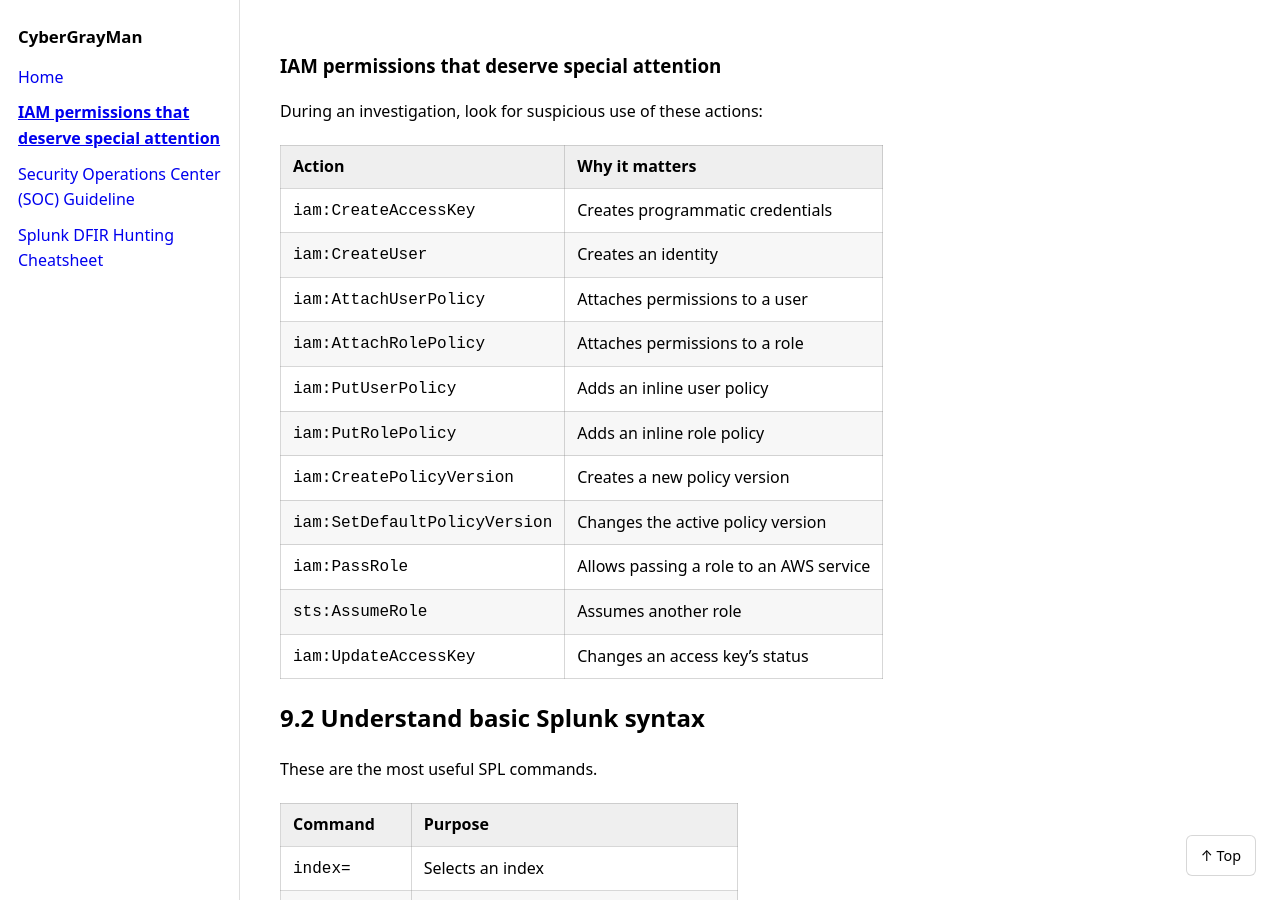
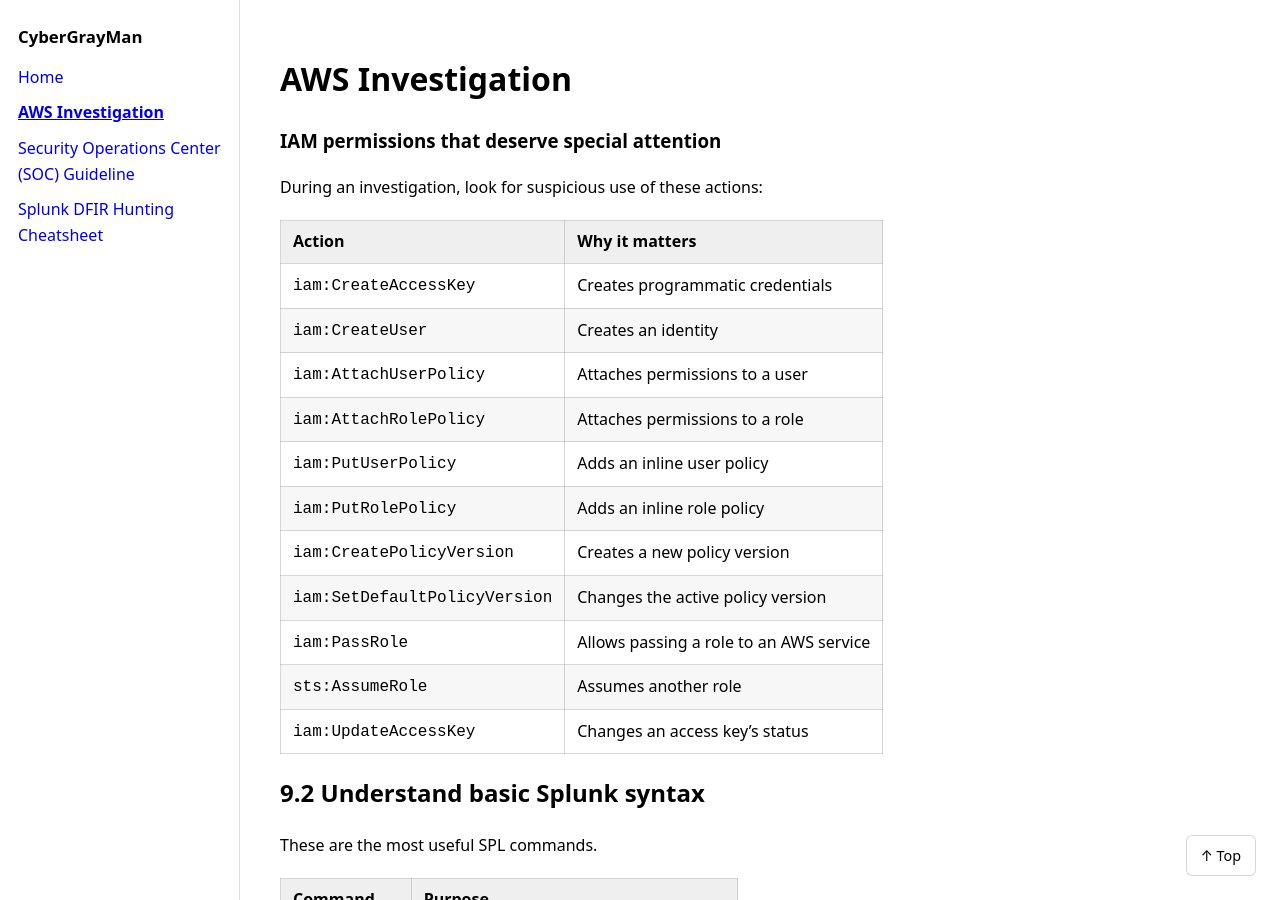
Before and after one commit to cybergrayman/md, a Jekyll site: the page built from aws-investigation.md, in a window 1280 px wide and 900 px high. Built offline with Jekyll 4.4.1, drawn with Linux system fonts in a browser that asks for light colours; our own code applies the rules of GitHub Pages for plain Markdown files.

Commit message:
Update aws-investigation.md

```diff
--- a/aws-investigation.md
+++ b/aws-investigation.md
@@ -1,3 +1,5 @@
+# AWS Investigation
+
 ### IAM permissions that deserve special attention
 During an investigation, look for suspicious use of these actions:
 
```
